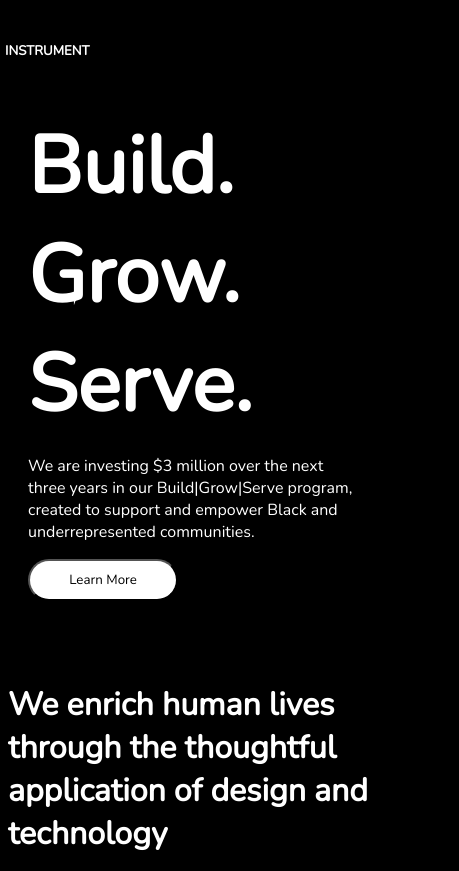
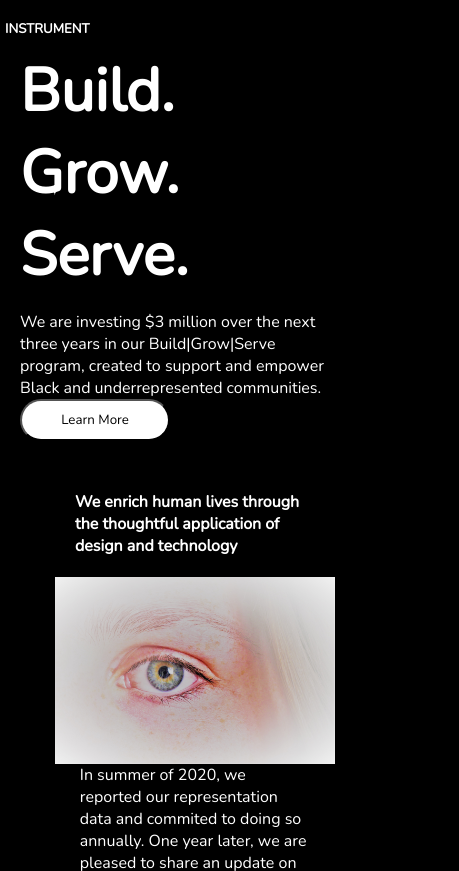
Before and after one commit to DannyK05/Instrument_website_clone, a plain HTML site: page index.html in a window 390 px wide. Shown: the top 871 px of the page, 459 px wide, since content can reach past the window. Drawn offline with nearby package versions, Linux system fonts and the light colour scheme.

Commit message:
fixing overflow  in mobile again

```diff
--- a/styles/styles.css
+++ b/styles/styles.css
@@ -210,6 +210,14 @@ footer .social a{
   text-decoration: none;
 }
 @media (max-width: 480px) {
+  *{
+    margin: 0;
+    padding: 0;
+    box-sizing: border-box;
+  }
+  .opening h1{
+    font-size: 60px;
+  }
   nav{
     display: none;
   }
@@ -234,11 +242,16 @@ footer .social a{
     width:80%;
     height: 100%;
   }
+  .jumbo p{
+  font-size: 1em;
+  }
   .jumbo2{
     width: 90vw;
   }
   .jumbo2 p{
     width: 90%;
+    padding: 10px;
+    font-size: 1em;
   }
   .flyers{
     width:100vw;
```
